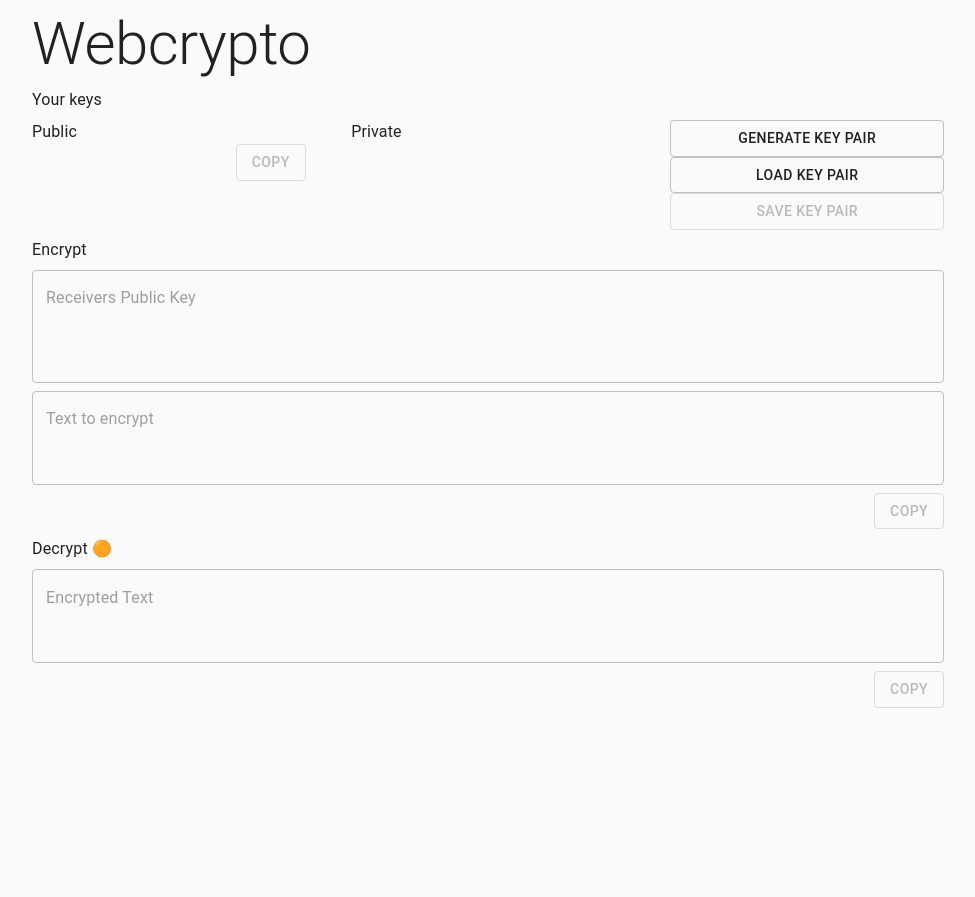
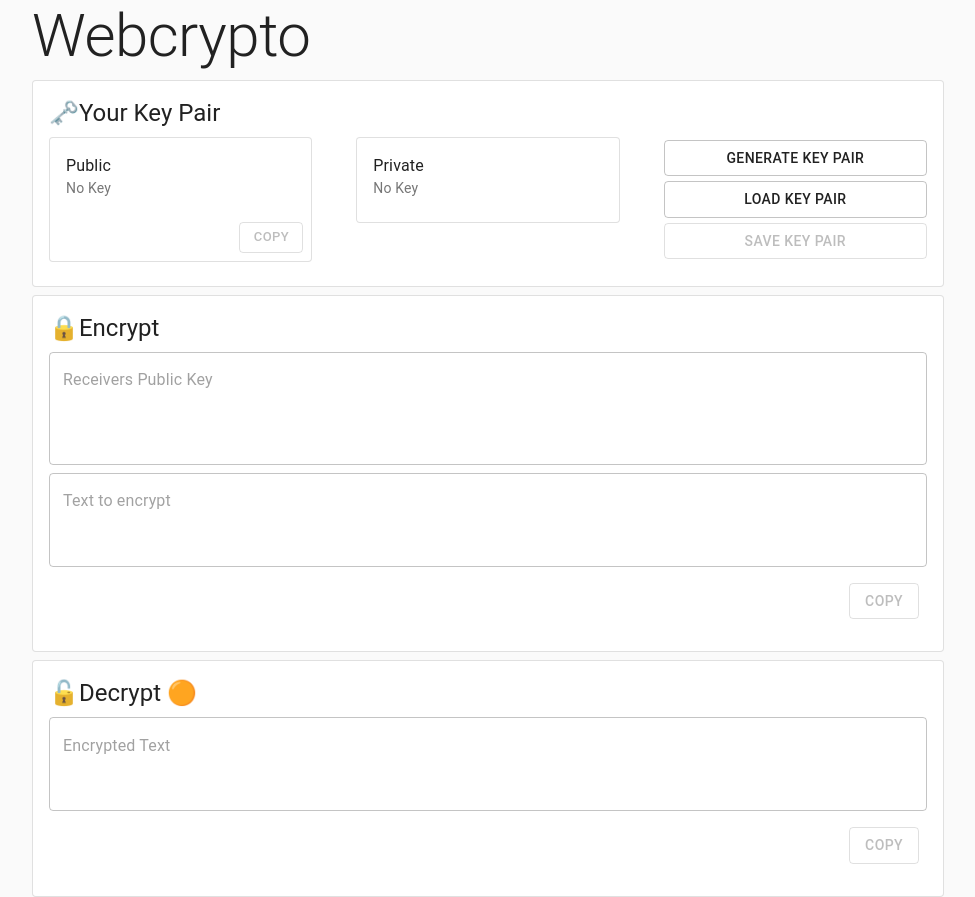
Before and after one commit to yk-szk/webcrypto, a React (Create React App) app: page / in a window 1280 px wide. Shown: the whole page, without its empty margins (152-1127 px from the left). Before the commit the page ends 800 px from the top, so only its background shows below. Built offline with nearby package versions, Linux system fonts and the light colour scheme.

Commit message:
Update UI

```diff
--- a/src/Decrypter.tsx
+++ b/src/Decrypter.tsx
@@ -1,6 +1,7 @@
 import React, { useState, useEffect } from 'react';
 import Typography from '@material-ui/core/Typography';
 import { Box, TextField, Button } from '@material-ui/core';
+import { Card, CardContent, CardActions } from '@material-ui/core';
 import { toClipboard } from './Utils';
 
 interface Props {
@@ -44,11 +45,19 @@ export function Decrypter(props: Props) {
     }
   }
   return (
+    <Card variant="outlined">
+      <CardContent>
         <Box className="vspacing">
           <Typography
-        title={props.keyPair !== null ? 'Ready to decrypt' : 'Key is not set'}
+            variant="h5"
+            component="h2"
+            title={
+              props.keyPair !== null
+                ? 'Ready to decrypt'
+                : 'Not ready to decrypt: Key is not set'
+            }
           >
-        Decrypt
+            🔓Decrypt
             {props.keyPair !== null ? ' 🟢' : ' 🟠'}
           </Typography>
           <Box>
@@ -70,6 +79,7 @@ export function Decrypter(props: Props) {
             <Typography className="wrap">{decryptedText}</Typography>
           </Box>
           <Box display="flex" justifyContent="flex-end">
+            <CardActions>
               <Button
                 title="Copy decrypted text"
                 disabled={decryptedText === ''}
@@ -78,7 +88,10 @@ export function Decrypter(props: Props) {
               >
                 Copy
               </Button>
+            </CardActions>
           </Box>
         </Box>
+      </CardContent>
+    </Card>
   );
 }
--- a/src/Encrypter.tsx
+++ b/src/Encrypter.tsx
@@ -1,6 +1,7 @@
 import React, { useState, useEffect } from 'react';
 import Typography from '@material-ui/core/Typography';
 import { Box, TextField, Button } from '@material-ui/core';
+import { Card, CardContent, CardActions } from '@material-ui/core';
 import { importPublicKey, ab2str } from './KeyManager';
 import { toClipboard } from './Utils';
 
@@ -61,8 +62,12 @@ export function Encrypter() {
     }
   }
   return (
+    <Card variant="outlined">
+      <CardContent>
         <Box className="vspacing">
-      <Typography>Encrypt</Typography>
+          <Typography variant="h5" component="h2">
+            🔒Encrypt
+          </Typography>
           <Box>
             <TextField
               error={pubError}
@@ -95,6 +100,7 @@ export function Encrypter() {
             <Typography className="wrap">{encryptedText}</Typography>
           </Box>
           <Box display="flex" justifyContent="flex-end">
+            <CardActions>
               <Button
                 title="Copy encrypted text"
                 disabled={encryptedText === ''}
@@ -103,7 +109,10 @@ export function Encrypter() {
               >
                 Copy
               </Button>
+            </CardActions>
           </Box>
         </Box>
+      </CardContent>
+    </Card>
   );
 }
--- a/src/KeyManager.tsx
+++ b/src/KeyManager.tsx
@@ -1,6 +1,7 @@
 import React, { useState } from 'react';
 import Typography from '@material-ui/core/Typography';
 import { Box, Button } from '@material-ui/core';
+import { Card, CardContent, CardActions } from '@material-ui/core';
 import { download, toClipboard } from './Utils';
 
 const isCryptoKeyPair = (
@@ -165,8 +166,8 @@ interface Props {
 export function KeyManager(props: Props) {
   const [exportedPrivateKey, setExportedPrivateKey] = useState('');
   const [exportedPublicKey, setExportedPublicKey] = useState('');
-  const [privateFingerprint, setPrivateFingerprint] = useState('');
-  const [publicFingerprint, setPublicFingerprint] = useState('');
+  const [privateFingerprint, setPrivateFingerprint] = useState('No Key');
+  const [publicFingerprint, setPublicFingerprint] = useState('No Key');
   const [saveEnabled, setSaveEnabled] = useState(false);
 
   function setKeyPair(keyPair: CryptoKeyPair) {
@@ -224,8 +225,8 @@ export function KeyManager(props: Props) {
     const localKeyPair = localStorage.getItem('keyPair');
     if (
       localKeyPair !== null &&
-      privateFingerprint === '' &&
-      publicFingerprint === ''
+      exportedPrivateKey === '' &&
+      exportedPublicKey === ''
     ) {
       console.log('Load key pair from localStorage');
       parseKeyPair(localKeyPair).then((keyPair) => {
@@ -235,38 +236,79 @@ export function KeyManager(props: Props) {
   })();
 
   return (
-    <React.Fragment>
-      <Typography>Your keys</Typography>
-      <Box display="flex" justifyContent="space-between">
+    <Card variant="outlined">
+      <CardContent>
+        <Box className="vspacing">
+          <Typography variant="h5" component="h2">
+            🗝️Your Key Pair
+          </Typography>
+          <Box
+            display="flex"
+            justifyContent="space-between"
+            alignItems="stretch"
+          >
             <Box width="30%">
-          <Typography>Public</Typography>
+              <Card variant="outlined">
+                <CardContent>
+                  <Typography variant="body1" component="h3">
+                    Public
+                  </Typography>
                   <Typography
+                    variant="body2"
+                    color={saveEnabled ? 'textPrimary' : 'textSecondary'}
+                    component="p"
                     className="ellipsis"
-            onClick={(event: any) => event.target.classList.toggle('ellipsis')}
-            title="Key finterprint. Click to open/close"
+                    onClick={(event: any) =>
+                      event.target.classList.toggle('ellipsis')
+                    }
+                    title={
+                      saveEnabled
+                        ? 'Key finterprint. Click to open/close'
+                        : 'No key is set'
+                    }
                   >
                     {publicFingerprint}
                   </Typography>
+                </CardContent>
                 <Box display="flex" justifyContent="flex-end">
+                  <CardActions>
                     <Button
                       title="Copy private key"
                       disabled={!saveEnabled}
+                      onClick={() => toClipboard(exportedPublicKey)}
+                      size="small"
                       variant="outlined"
-              onClick={() => toClipboard(exportedPublicKey)}
                     >
                       Copy
                     </Button>
+                  </CardActions>
                 </Box>
+              </Card>
             </Box>
             <Box width="30%">
-          <Typography>Private</Typography>
+              <Card variant="outlined">
+                <CardContent>
+                  <Typography variant="body1" component="h3">
+                    Private
+                  </Typography>
                   <Typography
+                    variant="body2"
+                    color={saveEnabled ? 'textPrimary' : 'textSecondary'}
+                    component="p"
                     className="ellipsis"
-            onClick={(event: any) => event.target.classList.toggle('ellipsis')}
-            title="Key finterprint. Click to open/close"
+                    onClick={(event: any) =>
+                      event.target.classList.toggle('ellipsis')
+                    }
+                    title={
+                      saveEnabled
+                        ? 'Key finterprint. Click to open/close'
+                        : 'No key is set'
+                    }
                   >
                     {privateFingerprint}
                   </Typography>
+                </CardContent>
+              </Card>
             </Box>
             <Box
               width="30%"
@@ -294,6 +336,8 @@ export function KeyManager(props: Props) {
               </Button>
             </Box>
           </Box>
-    </React.Fragment>
+        </Box>
+      </CardContent>
+    </Card>
   );
 }
--- a/src/index.css
+++ b/src/index.css
@@ -23,6 +23,13 @@ div.vspacing > * {
     margin-top: .5rem;
     margin-bottom: .5rem;
 }
+div.vspacing > *:first-child {
+  margin-top: 0;
+}
+div.vspacing > *:last-child {
+  margin-bottom: 0;
+}
+
 .ellipsis {
   overflow: hidden;
   white-space: nowrap;
```
Lines whose indentation alone changed are shown as unchanged.
